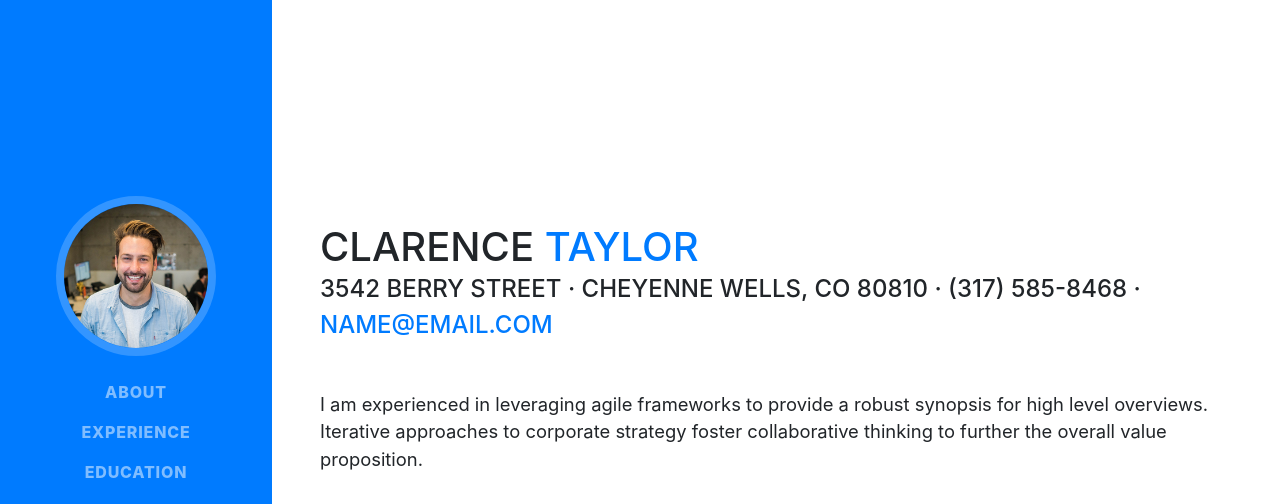
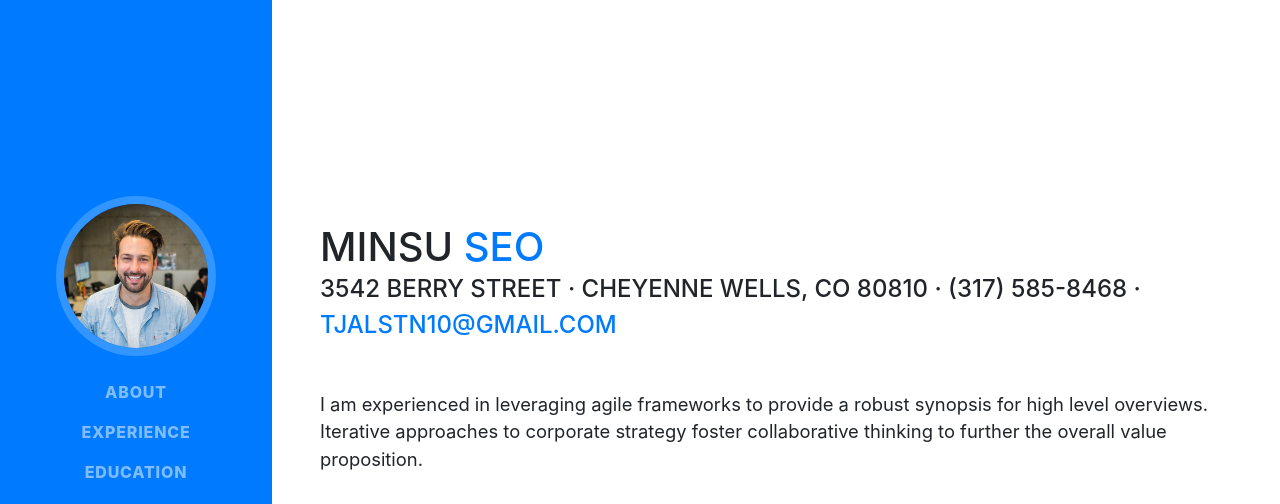
Before and after one commit to blossomwill/blossomwill.github.io, a website with bundled scripts: page index.html in a window 1280 px wide. Shown: the top 504 px of the page. Built offline with nearby package versions, Linux system fonts and the light colour scheme; a web font is replaced by a local one.

Commit message:
Change index.html

```diff
--- a/index.html
+++ b/index.html
@@ -63,11 +63,11 @@
 
       <section class="resume-section p-3 p-lg-5 d-flex d-column" id="about">
         <div class="my-auto">
-          <h1 class="mb-0">Clarence
-            <span class="text-primary">Taylor</span>
+          <h1 class="mb-0">Minsu
+            <span class="text-primary">Seo</span>
           </h1>
           <div class="subheading mb-5">3542 Berry Street · Cheyenne Wells, CO 80810 · (317) 585-8468 ·
-            <a href="mailto:name@email.com">name@email.com</a>
+            <a href="mailto:tjalstn10@gmail.com">tjalstn10@gmail.com</a>
           </div>
           <p class="lead mb-5">I am experienced in leveraging agile frameworks to provide a robust synopsis for high level overviews. Iterative approaches to corporate strategy foster collaborative thinking to further the overall value proposition.</p>
           <div class="social-icons">
```
